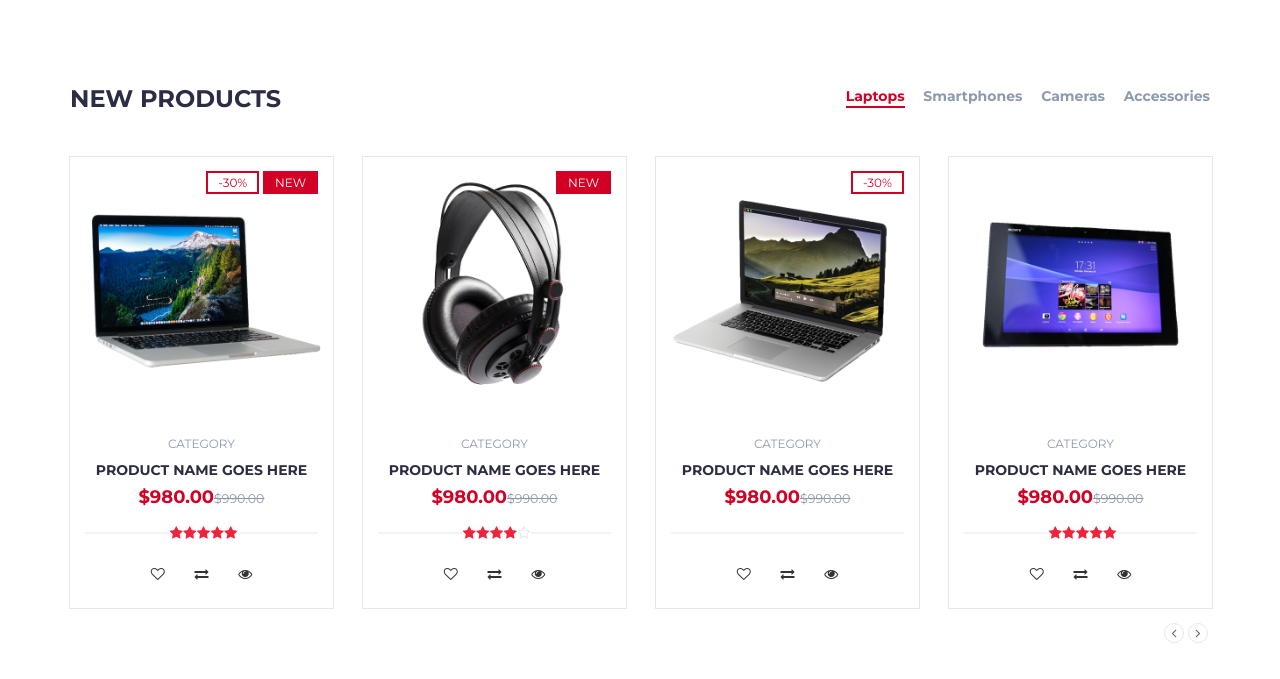
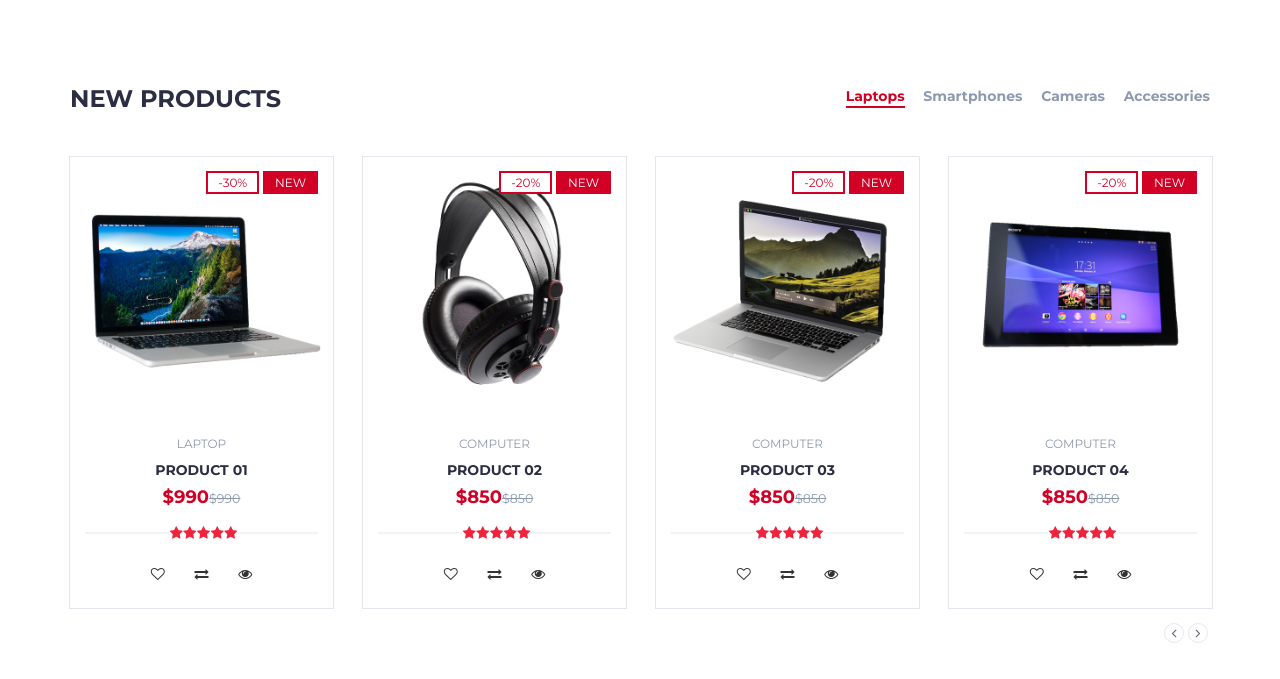
Before and after one commit to sabbirhasaann/eCommerce-django, a Django app: page / in a window 1280 px wide. Shown: the part 496-1175 px from the top of the page. Run offline with Django 5.2, Linux system fonts and the light colour scheme; some libraries are stand-ins or nearby versions.

Commit message:
Now data are coming from dummy data in view.py app01

```diff
--- a/app01/views.py
+++ b/app01/views.py
@@ -12,9 +12,83 @@ def index1(request):
 # def htmlPage(request):
 #     render(request, '')
 
+dummy_products = [
+    {
+        "image": "product01.png",
+        "name": "Product 01",
+        "label": {
+            "sale": "-30%",
+            "isnew": "NEW"
+        },
+        "category": "Laptop",
+        "price": {
+            "new": 990,
+            "old": 980
+        },
+        "rating": 5
+    },
+    {
+        "image": "product02.png",
+        "name": "Product 02",
+        "label": {
+            "sale": "-20%",
+            "isnew": "NEW"
+        },
+        "category": "Computer",
+        "price": {
+            "new": 850,
+            "old": 900
+        },
+        "rating": 4
+    },
+    {
+        "image": "product03.png",
+        "name": "Product 03",
+        "label": {
+            "sale": "-20%",
+            "isnew": "NEW"
+        },
+        "category": "Computer",
+        "price": {
+            "new": 850,
+            "old": 900
+        },
+        "rating": 4
+    },
+    {
+        "image": "product04.png",
+        "name": "Product 04",
+        "label": {
+            "sale": "-20%",
+            "isnew": "NEW"
+        },
+        "category": "Computer",
+        "price": {
+            "new": 850,
+            "old": 900
+        },
+        "rating": 4
+    },
+    {
+        "image": "product05.png",
+        "name": "Product 05",
+        "label": {
+            "sale": "-20%",
+            "isnew": "NEW"
+        },
+        "category": "Computer",
+        "price": {
+            "new": 850,
+            "old": 900
+        },
+        "rating": 4
+    },
+
+]
+
 def page01(request):
     return HttpResponse('Class 01 running')
 
 def index(request):
     """Main html File"""
-    return render(request, "index.html")
+    return render(request, "index.html", {"products": dummy_products})
--- a/product/views.py
+++ b/product/views.py
@@ -25,6 +25,8 @@ dummy_product = [
     },
 ]
 
+
+
 def product_list(request):
     """Product List Function"""
     print(dummy_product)
--- a/templates/new_product_section.html
+++ b/templates/new_product_section.html
@@ -35,19 +35,21 @@
             <!-- tab -->
             <div id="tab1" class="tab-pane active">
               <div class="products-slick" data-nav="#slick-nav-1">
+                <!-- adding for loop -->
                 <!-- product -->
+                {% for product in products %}
                   <div class="product">
                     <div class="product-img">
-                    <img src="{% static './img/product01.png' %}" alt="" />
+                      <img src="{% static './img/' %}{{ product.image }}" alt="{{ product.name }}" />
                       <div class="product-label">
-                      <span class="sale">-30%</span>
-                      <span class="new">NEW</span>
+                        <span class="sale">{{ product.label.sale }}</span>
+                        <span class="new">{{ product.label.isnew }}</span>
                       </div>
                     </div>
                     <div class="product-body">
-                    <p class="product-category">Category</p>
-                    <h3 class="product-name"><a href="#">product name goes here</a></h3>
-                    <h4 class="product-price">$980.00<del class="product-old-price">$990.00</del></h4>
+                      <p class="product-category">{{ product.category }}</p>
+                      <h3 class="product-name"><a href="#">{{ product.name }}</a></h3>
+                      <h4 class="product-price">${{ product.price.new }}<del class="product-old-price">${{ product.price.new }}</del></h4>
                       <div class="product-rating">
                         <i class="fa fa-star"></i>
                         <i class="fa fa-star"></i>
@@ -66,118 +68,8 @@
                     </div>
                   </div>
                   <!-- /product -->
-
-                <!-- product -->
-                <div class="product">
-                  <div class="product-img">
-                    <img src="{% static './img/product02.png' %}" alt="" />
-                    <div class="product-label">
-                      <span class="new">NEW</span>
-                    </div>
-                  </div>
-                  <div class="product-body">
-                    <p class="product-category">Category</p>
-                    <h3 class="product-name"><a href="#">product name goes here</a></h3>
-                    <h4 class="product-price">$980.00<del class="product-old-price">$990.00</del></h4>
-                    <div class="product-rating">
-                      <i class="fa fa-star"></i>
-                      <i class="fa fa-star"></i>
-                      <i class="fa fa-star"></i>
-                      <i class="fa fa-star"></i>
-                      <i class="fa fa-star-o"></i>
-                    </div>
-                    <div class="product-btns">
-                      <button class="add-to-wishlist"><i class="fa fa-heart-o"></i><span class="tooltipp">add to wishlist</span></button>
-                      <button class="add-to-compare"><i class="fa fa-exchange"></i><span class="tooltipp">add to compare</span></button>
-                      <button class="quick-view"><i class="fa fa-eye"></i><span class="tooltipp">quick view</span></button>
-                    </div>
-                  </div>
-                  <div class="add-to-cart">
-                    <button class="add-to-cart-btn"><i class="fa fa-shopping-cart"></i> add to cart</button>
-                  </div>
-                </div>
-                <!-- /product -->
-
-                <!-- product -->
-                <div class="product">
-                  <div class="product-img">
-                    <img src="{% static './img/product03.png' %}" alt="" />
-                    <div class="product-label">
-                      <span class="sale">-30%</span>
-                    </div>
-                  </div>
-                  <div class="product-body">
-                    <p class="product-category">Category</p>
-                    <h3 class="product-name"><a href="#">product name goes here</a></h3>
-                    <h4 class="product-price">$980.00<del class="product-old-price">$990.00</del></h4>
-                    <div class="product-rating"></div>
-                    <div class="product-btns">
-                      <button class="add-to-wishlist"><i class="fa fa-heart-o"></i><span class="tooltipp">add to wishlist</span></button>
-                      <button class="add-to-compare"><i class="fa fa-exchange"></i><span class="tooltipp">add to compare</span></button>
-                      <button class="quick-view"><i class="fa fa-eye"></i><span class="tooltipp">quick view</span></button>
-                    </div>
-                  </div>
-                  <div class="add-to-cart">
-                    <button class="add-to-cart-btn"><i class="fa fa-shopping-cart"></i> add to cart</button>
-                  </div>
-                </div>
-                <!-- /product -->
-
-                <!-- product -->
-                <div class="product">
-                  <div class="product-img">
-                    <img src="{% static './img/product04.png' %}" alt="" />
-                  </div>
-                  <div class="product-body">
-                    <p class="product-category">Category</p>
-                    <h3 class="product-name"><a href="#">product name goes here</a></h3>
-                    <h4 class="product-price">$980.00<del class="product-old-price">$990.00</del></h4>
-                    <div class="product-rating">
-                      <i class="fa fa-star"></i>
-                      <i class="fa fa-star"></i>
-                      <i class="fa fa-star"></i>
-                      <i class="fa fa-star"></i>
-                      <i class="fa fa-star"></i>
-                    </div>
-                    <div class="product-btns">
-                      <button class="add-to-wishlist"><i class="fa fa-heart-o"></i><span class="tooltipp">add to wishlist</span></button>
-                      <button class="add-to-compare"><i class="fa fa-exchange"></i><span class="tooltipp">add to compare</span></button>
-                      <button class="quick-view"><i class="fa fa-eye"></i><span class="tooltipp">quick view</span></button>
-                    </div>
-                  </div>
-                  <div class="add-to-cart">
-                    <button class="add-to-cart-btn"><i class="fa fa-shopping-cart"></i> add to cart</button>
-                  </div>
-                </div>
-                <!-- /product -->
-
-                <!-- product -->
-                <div class="product">
-                  <div class="product-img">
-                    <img src="{% static './img/product05.png' %}" alt="" />
-                  </div>
-                  <div class="product-body">
-                    <p class="product-category">Category</p>
-                    <h3 class="product-name"><a href="#">product name goes here</a></h3>
-                    <h4 class="product-price">$980.00<del class="product-old-price">$990.00</del></h4>
-                    <div class="product-rating">
-                      <i class="fa fa-star"></i>
-                      <i class="fa fa-star"></i>
-                      <i class="fa fa-star"></i>
-                      <i class="fa fa-star"></i>
-                      <i class="fa fa-star"></i>
-                    </div>
-                    <div class="product-btns">
-                      <button class="add-to-wishlist"><i class="fa fa-heart-o"></i><span class="tooltipp">add to wishlist</span></button>
-                      <button class="add-to-compare"><i class="fa fa-exchange"></i><span class="tooltipp">add to compare</span></button>
-                      <button class="quick-view"><i class="fa fa-eye"></i><span class="tooltipp">quick view</span></button>
-                    </div>
-                  </div>
-                  <div class="add-to-cart">
-                    <button class="add-to-cart-btn"><i class="fa fa-shopping-cart"></i> add to cart</button>
-                  </div>
-                </div>
-                <!-- /product -->
+                  <!-- /adding for loop -->
+                {% endfor %}
               </div>
               <div id="slick-nav-1" class="products-slick-nav"></div>
             </div>
```
Lines whose indentation alone changed are shown as unchanged.
